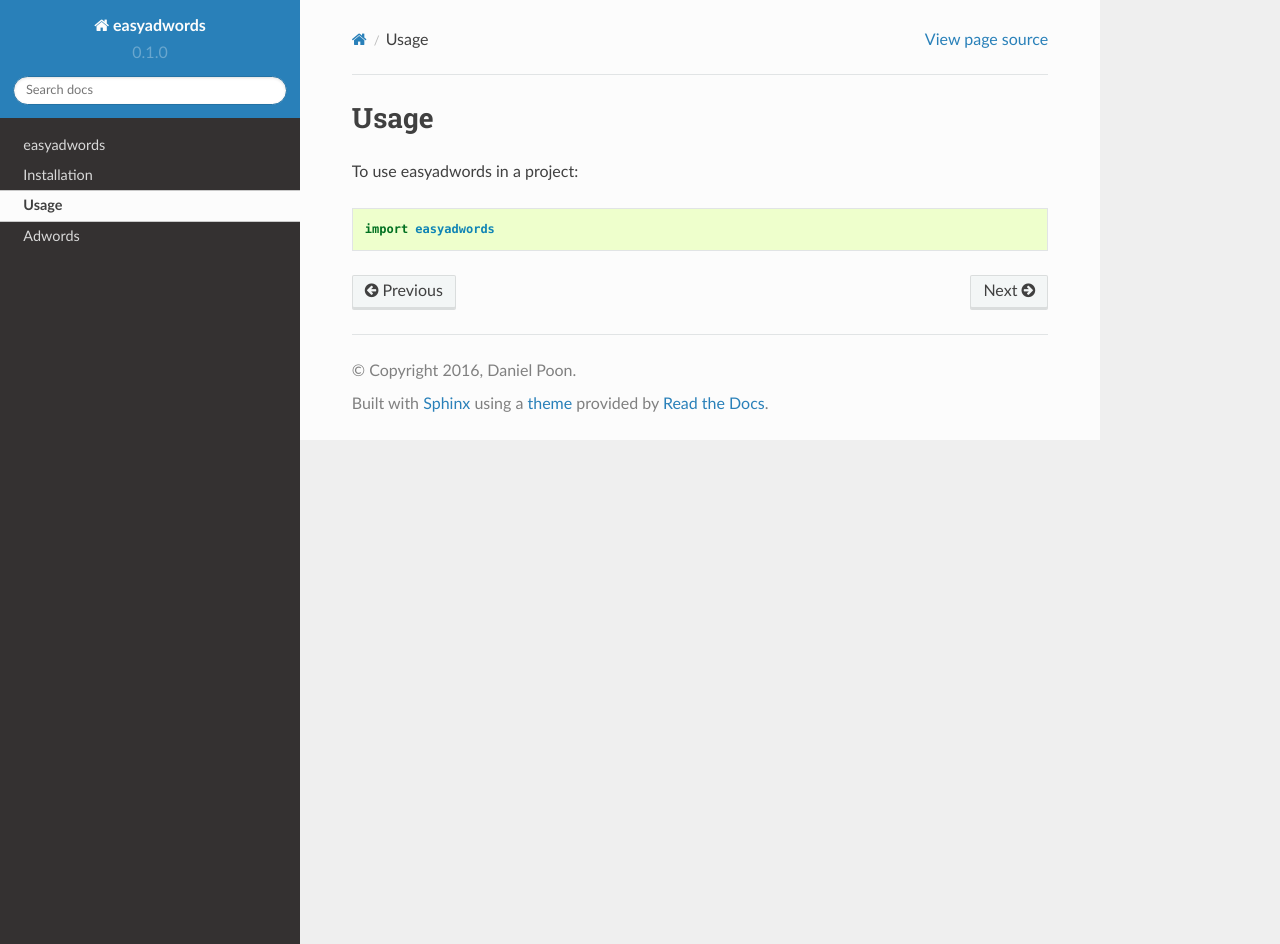
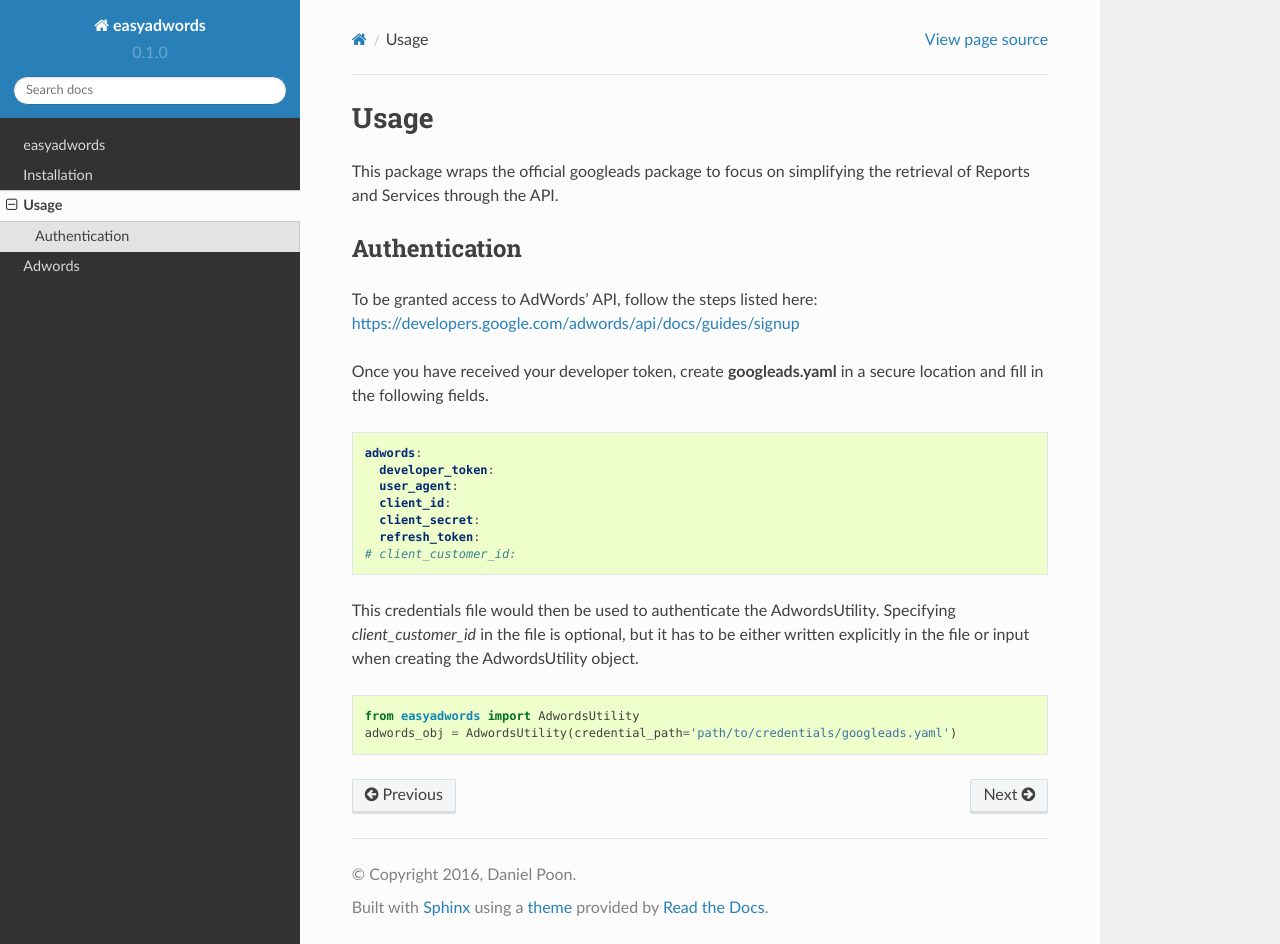
Before and after one commit to danielpoonwj/easyadwords, a Sphinx documentation site: the page built from docs/usage.rst, in a window 1280 px wide and 944 px high. Built offline with Sphinx 7.4.7 and the Read the Docs theme 2.0.0, drawn with Linux system fonts in a browser that asks for light colours.

Commit message:
documentation updates

```diff
--- a/docs/index.rst
+++ b/docs/index.rst
@@ -1,8 +1,3 @@
-.. easyadwords documentation master file, created by
-   sphinx-quickstart on Tue Jul  9 22:26:36 2013.
-   You can adapt this file completely to your liking, but it should at least
-   contain the root `toctree` directive.
-
 Welcome to easyadwords's documentation!
 =======================================
 
--- a/docs/installation.rst
+++ b/docs/installation.rst
@@ -1,5 +1,3 @@
-.. highlight:: shell
-
 ============
 Installation
 ============
--- a/docs/usage.rst
+++ b/docs/usage.rst
@@ -2,6 +2,29 @@
 Usage
 =====
 
-To use easyadwords in a project::
+This package wraps the official googleads package to focus on simplifying the retrieval of Reports and Services through the API.
 
-    import easyadwords
+Authentication
+--------------
+
+To be granted access to AdWords' API, follow the steps listed here: https://developers.google.com/adwords/api/docs/guides/signup
+
+Once you have received your developer token, create **googleads.yaml** in a secure location and fill in the following fields.
+
+.. code-block:: yaml
+
+    adwords:
+      developer_token:
+      user_agent:
+      client_id:
+      client_secret:
+      refresh_token:
+    # client_customer_id:
+
+This credentials file would then be used to authenticate the AdwordsUtility.
+Specifying *client_customer_id* in the file is optional, but it has to be either written explicitly in the file or input when creating the AdwordsUtility object.
+
+.. code-block:: python
+
+    from easyadwords import AdwordsUtility
+    adwords_obj = AdwordsUtility(credential_path='path/to/credentials/googleads.yaml')
```
